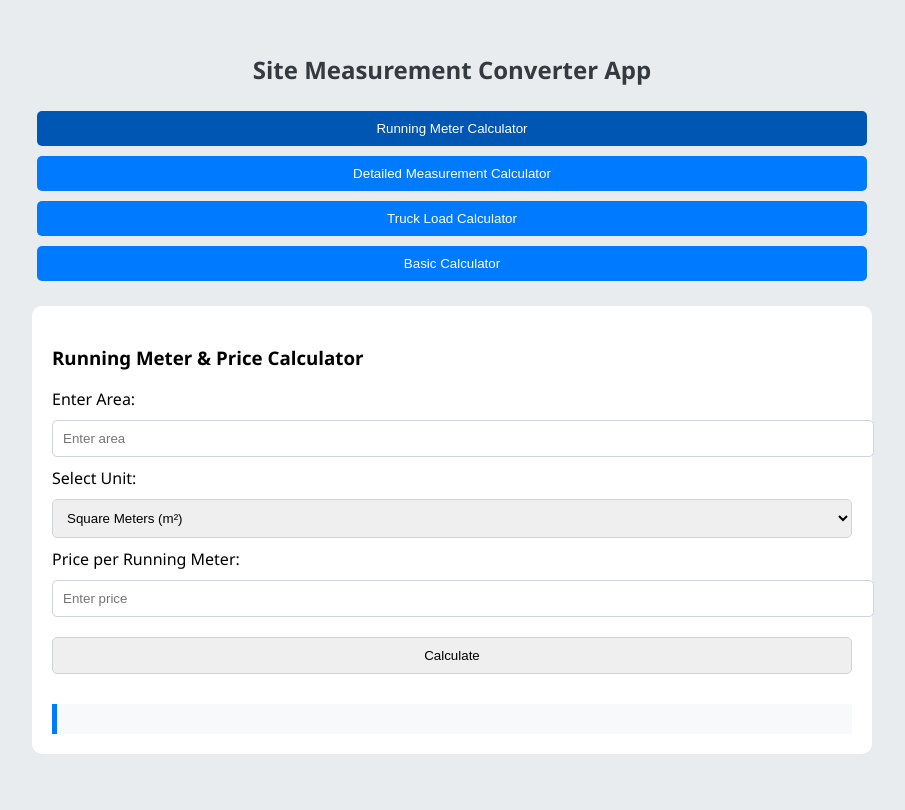
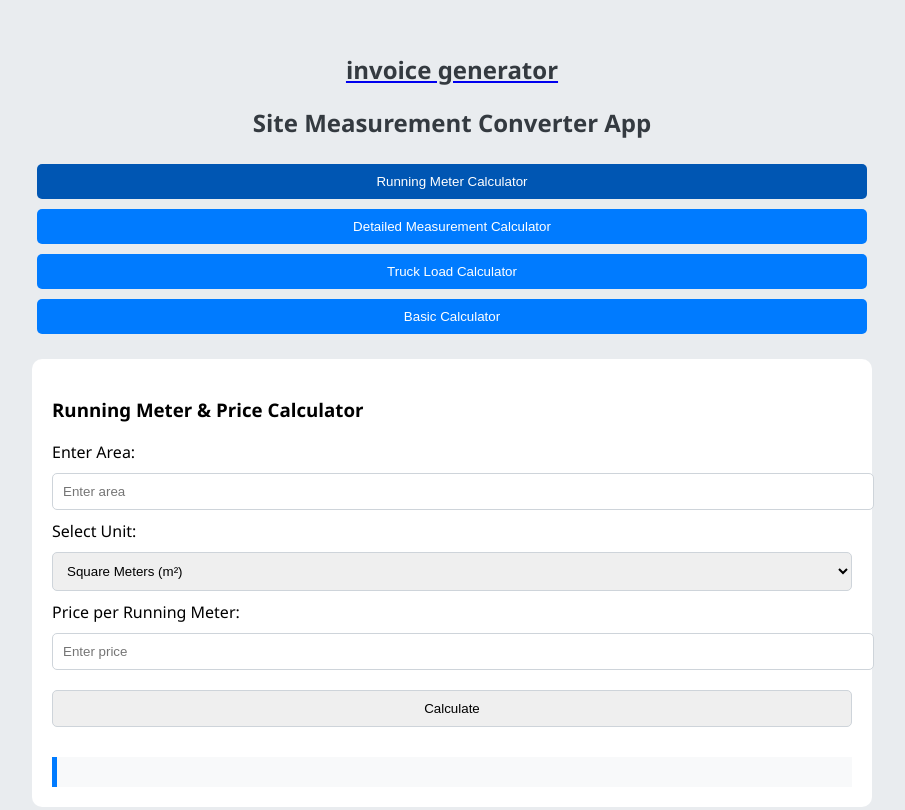
Before and after one commit to Ioketh/tailwind-2, a website: page coverter .html in a window 1280 px wide. Shown: the part 187-997 px from the top of the page, without its empty margins (188-1093 px from the left). Drawn offline with Linux system fonts and the light colour scheme.

Commit message:
Update coverter .html

```diff
--- a/coverter .html
+++ b/coverter .html
@@ -83,6 +83,9 @@
       </style>
 </head>
 <body>
+  <a href="index.html">
+   <h2>invoice generator</h2>
+  </a>
   <h2>Site Measurement Converter App</h2>
   <div class="tab">
     <button class="tablinks" onclick="openTab(event, 'RMTCalc')">Running Meter Calculator</button>
```
